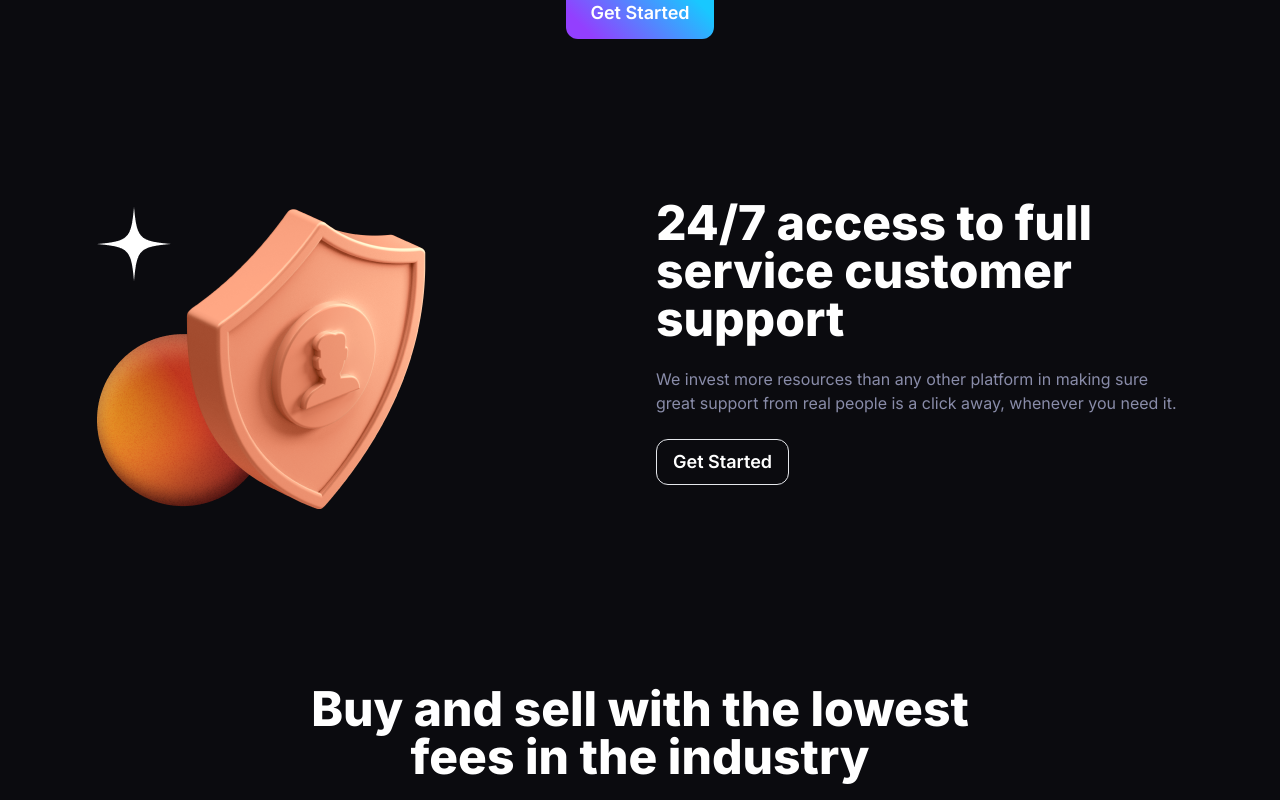
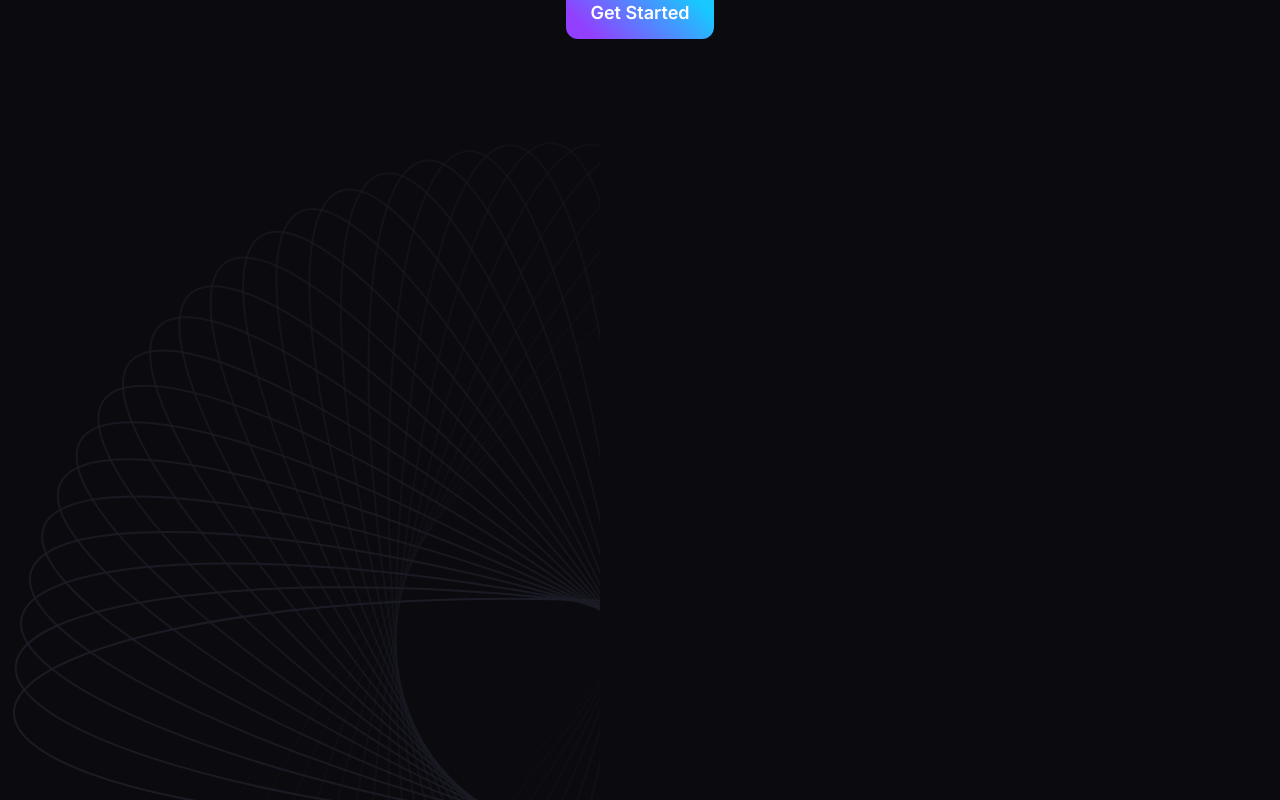
Before and after one commit to gift56/coinflip, a Vue app: page / in a window 1280 px wide. Shown: the part 1463-2263 px from the top of the page. Built offline with nearby package versions, Linux system fonts and the light colour scheme.

Commit message:
working on some updated

```diff
--- a/src/components/Invest.vue
+++ b/src/components/Invest.vue
@@ -27,6 +27,7 @@
       alt="star"
       class="absolute top-[0%] left-[6%] w-10 h-10 hidden lg:block animate-pulse"
     />
+    <img src="../assets/image/looper.svg" alt="looper" />
   </section>
 </template>
 
```
